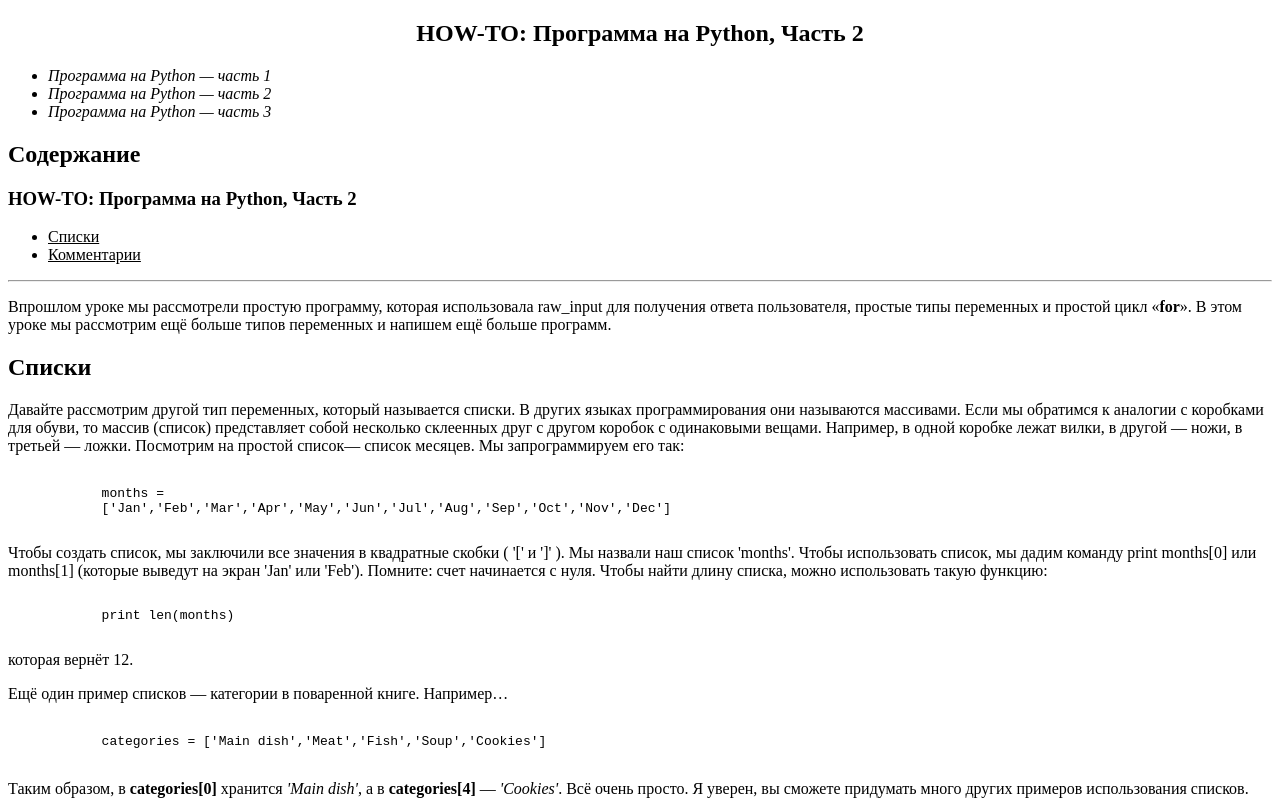
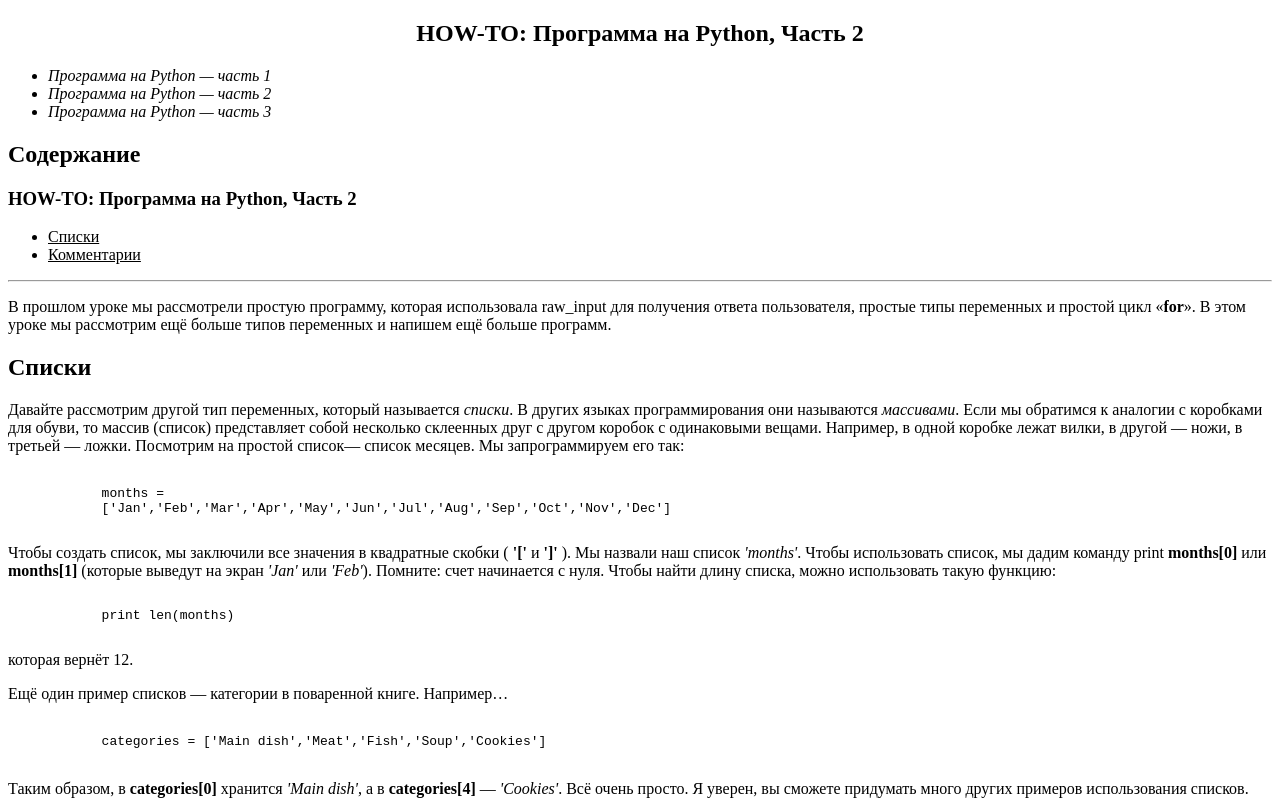
Before and after one commit to anastasiaserguta/Anastasia_Serguta, a plain HTML site: page 01_HTML_tags_and_attributes/my_first_program(2)/index.html in a window 1280 px wide. Shown: the top 801 px of the page. Drawn offline with Linux system fonts and the light colour scheme.

Commit message:
some fixes

```diff
--- a/01_HTML_tags_and_attributes/my_first_program(2)/index.html
+++ b/01_HTML_tags_and_attributes/my_first_program(2)/index.html
@@ -26,15 +26,15 @@
 
     <hr>
 
-    <p>Впрошлом уроке мы рассмотрели простую программу, которая использовала raw_input
+    <p>В прошлом уроке мы рассмотрели простую программу, которая использовала raw_input
         для получения ответа пользователя, простые типы переменных и простой цикл «<strong>for</strong>». В
         этом уроке мы рассмотрим ещё больше типов переменных и напишем ещё больше
         программ.</p>
 
     <h2>Списки</h2>
 
-    <p>Давайте рассмотрим другой тип переменных, который называется списки. В других
-        языках программирования они называются массивами. Если мы обратимся к аналогии с
+    <p>Давайте рассмотрим другой тип переменных, который называется <i>списки</i>. В других
+        языках программирования они называются <i>массивами</i>. Если мы обратимся к аналогии с
         коробками для обуви, то массив (список) представляет собой несколько склеенных друг с
         другом коробок с одинаковыми вещами. Например, в одной коробке лежат вилки, в
         другой — ножи, в третьей — ложки. Посмотрим на простой список— список месяцев. Мы
@@ -43,9 +43,9 @@
             months =
             ['Jan','Feb','Mar','Apr','May','Jun','Jul','Aug','Sep','Oct','Nov','Dec']
             </code></pre>
-        Чтобы создать список, мы заключили все значения в квадратные скобки ( '[' и ']' ). Мы
-        назвали наш список 'months'. Чтобы использовать список, мы дадим команду print
-        months[0] или months[1] (которые выведут на экран 'Jan' или 'Feb'). Помните: счет
+        Чтобы создать список, мы заключили все значения в квадратные скобки ( <strong>'['</strong> и <strong>']'</strong> ). Мы
+        назвали наш список <i>'months'</i>. Чтобы использовать список, мы дадим команду print
+        <strong>months[0]</strong> или <strong>months[1]</strong> (которые выведут на экран <i>'Jan'</i> или <i>'Feb'</i>). Помните: счет
         начинается с нуля. Чтобы найти длину списка, можно использовать такую функцию:
             <pre><code>
             print len(months)
@@ -73,7 +73,7 @@
             вам через полгода, что же вы хотели сделать. Когда вы будете писать много программ,
             комментарии станут важными. Также при их помощи вы заставите Python игнорировать
             какие-либо части кода. Чтобы закомментировать строку, поставьте перед ней знак '#'.
-            <br>Например:<br><br>#<br><br>Это комментарий
+            <br>Например:<br><br><code>#</code><br><br>Это комментарий
             <br><br>Комментарии можно вставлять в любое место в строке, но помните, что Python
                 проигнорирует всё, что идёт после '#'.
         </p>
```
Also changed, not shown: 01_HTML_tags_and_attributes/additional_task/index.html (+6 -3 lines), 01_HTML_tags_and_attributes/my_first_program(1)/index.html (+2 -2 lines).
